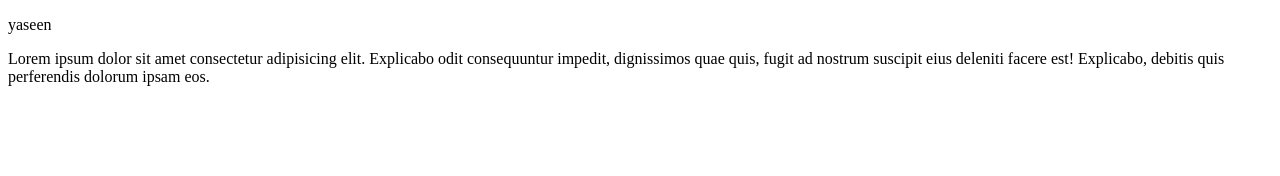
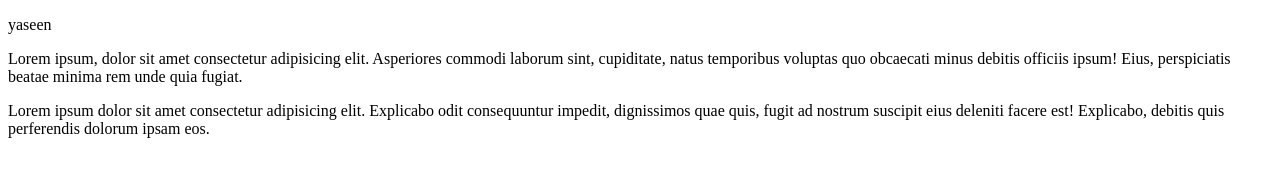
Before and after one commit to yaseenulislam/test-one, a plain HTML site: page index.html in a window 1280 px wide. Drawn offline with Linux system fonts and the light colour scheme.

Commit message:
added this files

```diff
--- a/index.html
+++ b/index.html
@@ -8,6 +8,8 @@
 </head>
 <body>
 <p>yaseen</p>
+<p>Lorem ipsum, dolor sit amet consectetur adipisicing elit. Asperiores commodi laborum sint, cupiditate, natus temporibus voluptas quo obcaecati minus debitis officiis ipsum! Eius, perspiciatis beatae minima rem unde quia fugiat.</p>
+
 <p>Lorem ipsum dolor sit amet consectetur adipisicing elit. Explicabo odit consequuntur impedit, dignissimos quae quis, fugit ad nostrum suscipit eius deleniti facere est! Explicabo, debitis quis perferendis dolorum ipsam eos.</p>
 </body>
 
```
